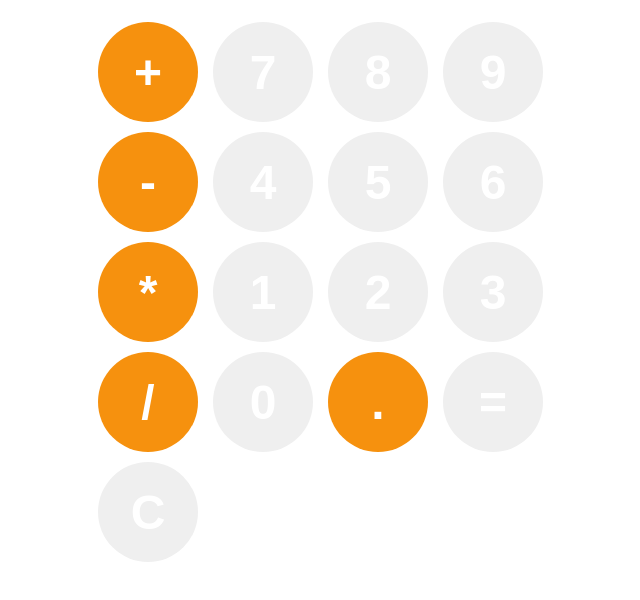
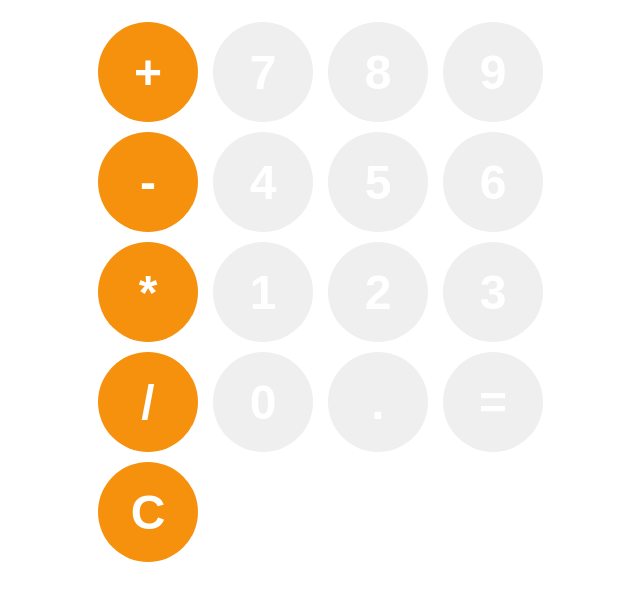
Before and after one commit to HugoChambert/CALCULATOR, a plain HTML site: page index.html in a window 1280 px wide. Shown: the part 174-774 px from the top of the page, without its empty margins (317-957 px from the left). Drawn offline with Linux system fonts and the light colour scheme.

Commit message:
Update index.html

```diff
--- a/index.html
+++ b/index.html
@@ -24,12 +24,12 @@
             <button onclick="appendToDisplay('3')">3</button>
             <button onclick="appendToDisplay('/')" class="operator-btn">/</button>
             <button onclick="appendToDisplay('0')">0</button>
-            <button onclick="appendToDisplay('.')" class="operator-btn">.</button>
+            <button onclick="appendToDisplay('.')">.</button>
             <button onclick="calculate()">=</button>
-            <button onclick="clearDisplay()">C</button>
+            <button onclick="clearDisplay()" class="operator-btn">C</button>
         </div>
     </div>
 
-    <script src="index"></script>
+    <script src="index.js"></script>
 </body>
 </html>
```
